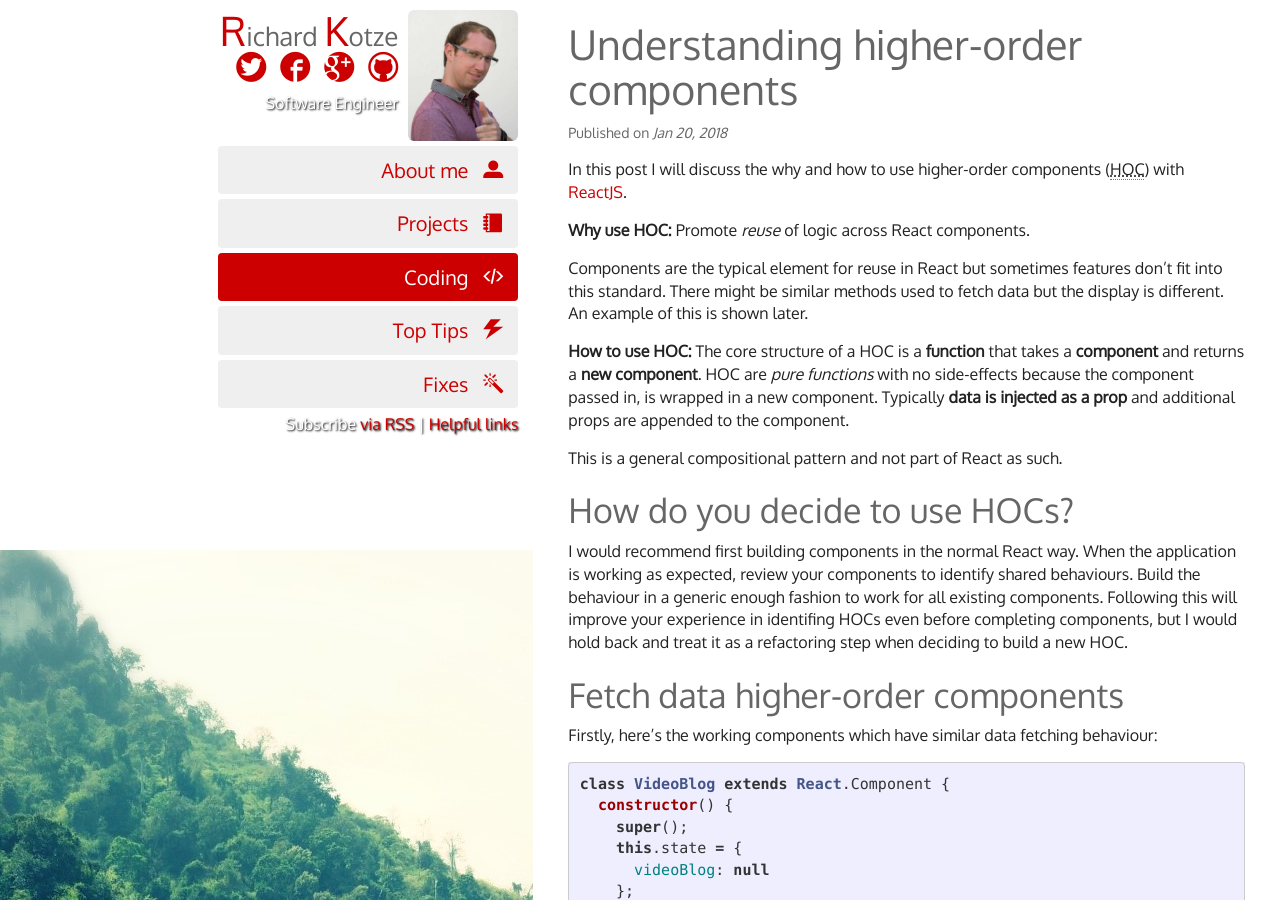
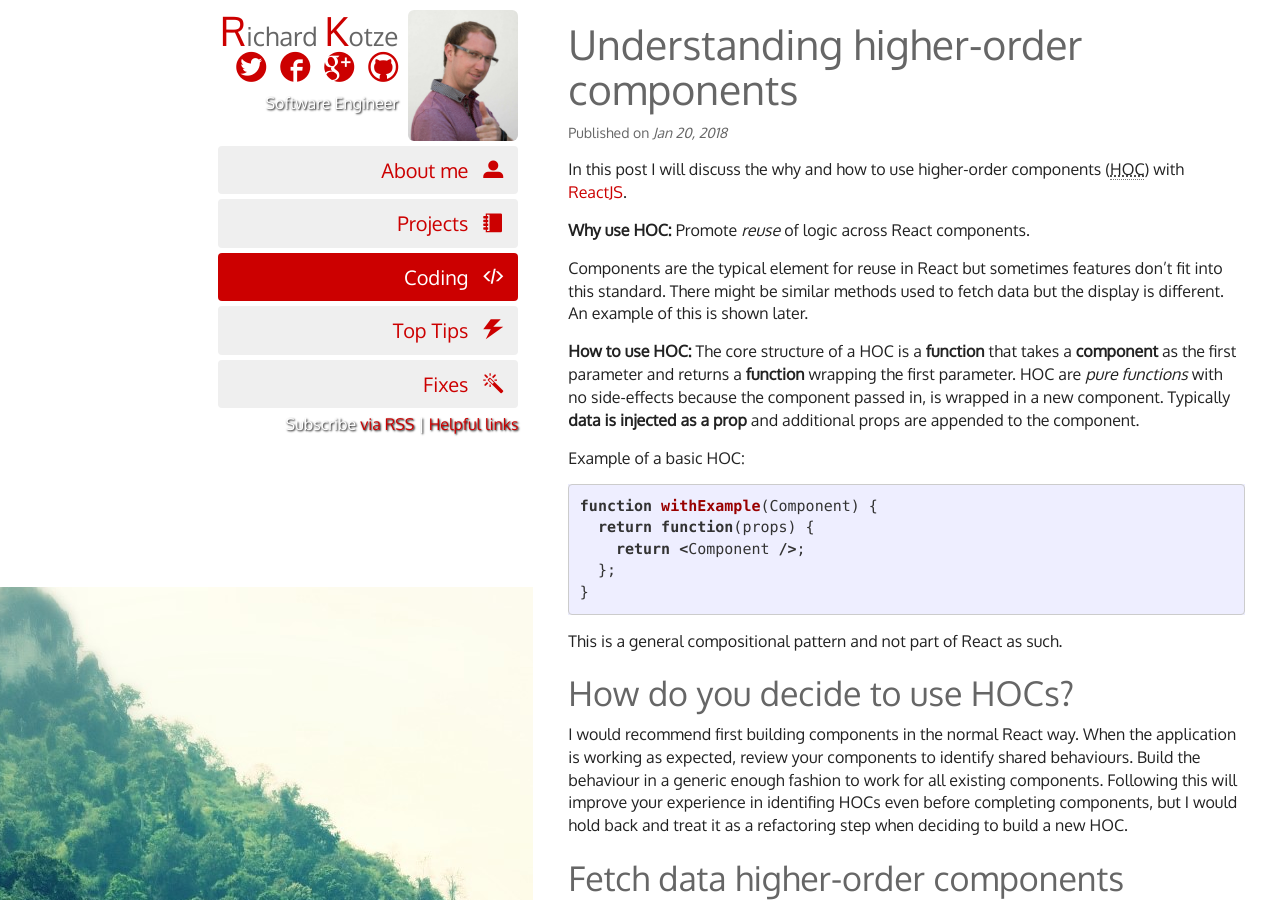
Before and after one commit to rkotze/rkotze.github.io, a Jekyll site: the page built from _posts/2018-01-16-high-order-components.md, in a window 1280 px wide and 900 px high. Built offline with Jekyll 4.4.1, drawn with Linux system fonts in a browser that asks for light colours; comment, search, counter and statistics services are not loaded.

Commit message:
Edits to better explain React HOC

````diff
--- a/_posts/2018-01-16-high-order-components.md
+++ b/_posts/2018-01-16-high-order-components.md
@@ -17,7 +17,17 @@ Components are the typical element for reuse in React but sometimes features don
 
 <!--more-->
 
-**How to use HOC:** The core structure of a HOC is a **function** that takes a **component** and returns a **new component**. HOC are _pure functions_ with no side-effects because the component passed in, is wrapped in a new component. Typically **data is injected as a prop** and additional props are appended to the component.
+**How to use HOC:** The core structure of a HOC is a **function** that takes a **component** as the first parameter and returns a **function** wrapping the first parameter. HOC are _pure functions_ with no side-effects because the component passed in, is wrapped in a new component. Typically **data is injected as a prop** and additional props are appended to the component.
+
+Example of a basic HOC:
+
+```javascript
+function withExample(Component) {
+  return function(props) {
+    return <Component />;
+  };
+}
+```
 
 This is a general compositional pattern and not part of React as such.
 
````
